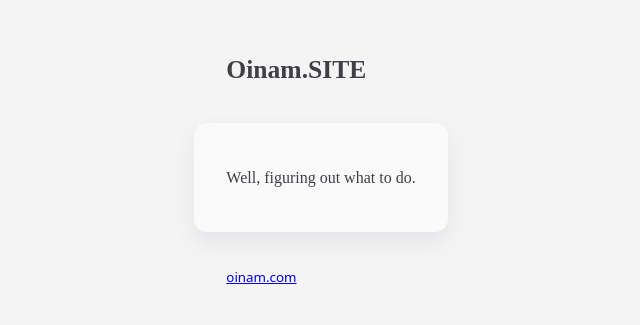
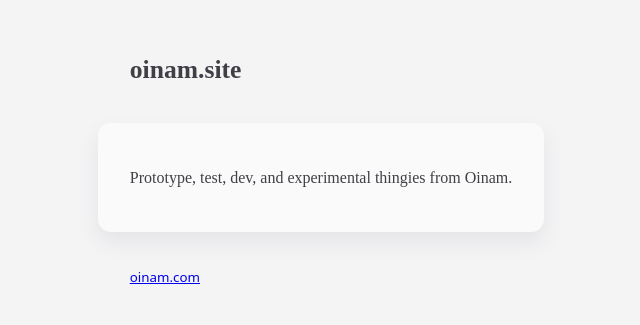
Before and after one commit to oinam/oinam.site, a plain HTML site: page index.html in a window 1280 px wide. Shown: the part 230-555 px from the top of the page, without its empty margins (319-959 px from the left). Drawn offline with Linux system fonts and the light colour scheme.

Commit message:
Re-Init: oinam.site

```diff
--- a/index.html
+++ b/index.html
@@ -4,8 +4,6 @@
 <head>
 <meta charset="utf-8">
 <meta name="viewport" content="width=device-width, initial-scale=1">
-<meta name="description" content="A “Distraction-Free Phone” life.">
-<meta http-equiv="x-ua-compatible" content="ie=edge">
 
 <title>Oinam</title>
 
@@ -89,11 +87,11 @@
 
 <body>
 
-  <h1>Oinam.SITE</h1>
+  <h1>oinam.site</h1>
   <main>
-  <p>
-    Well, figuring out what to do.
-  </p>
+    <p>
+      Prototype, test, dev, and experimental thingies from Oinam.
+    </p>
   </main>
 
   <footer>
```
Also changed, not shown: 1 other file.
